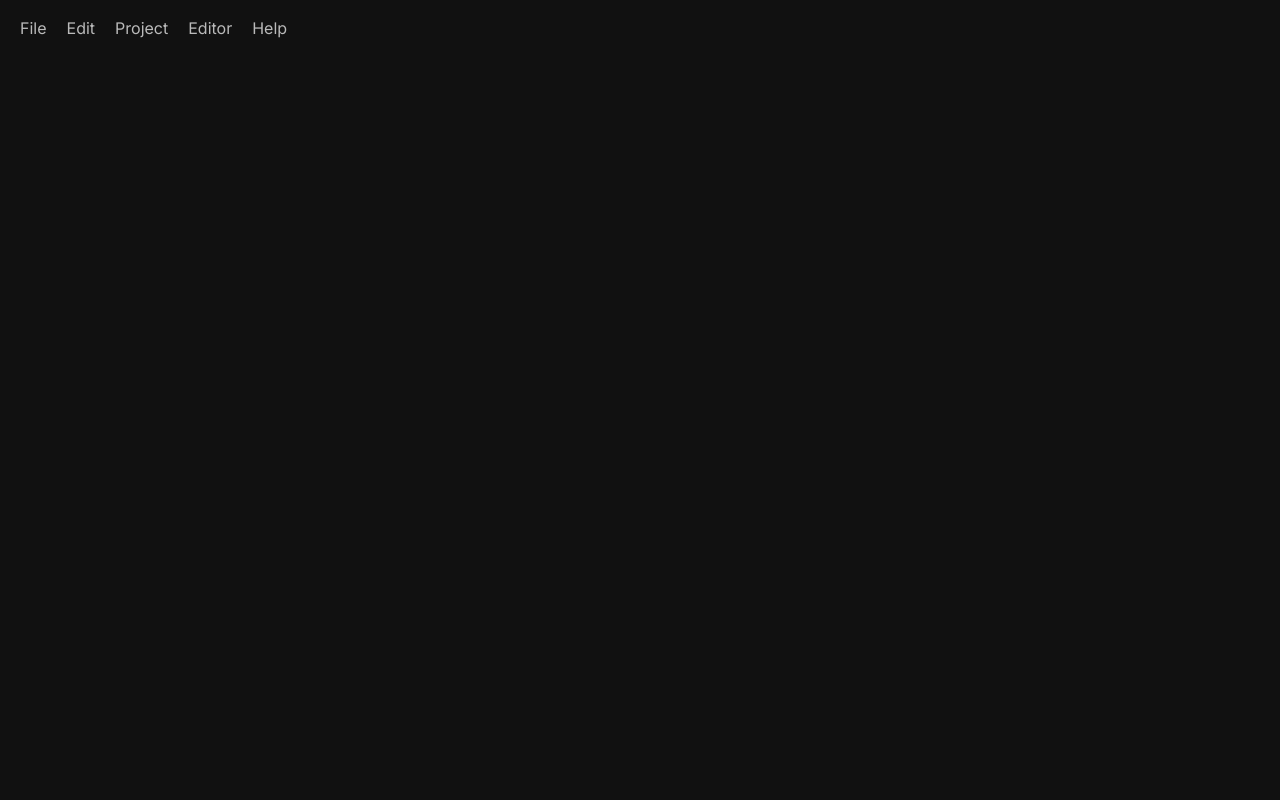
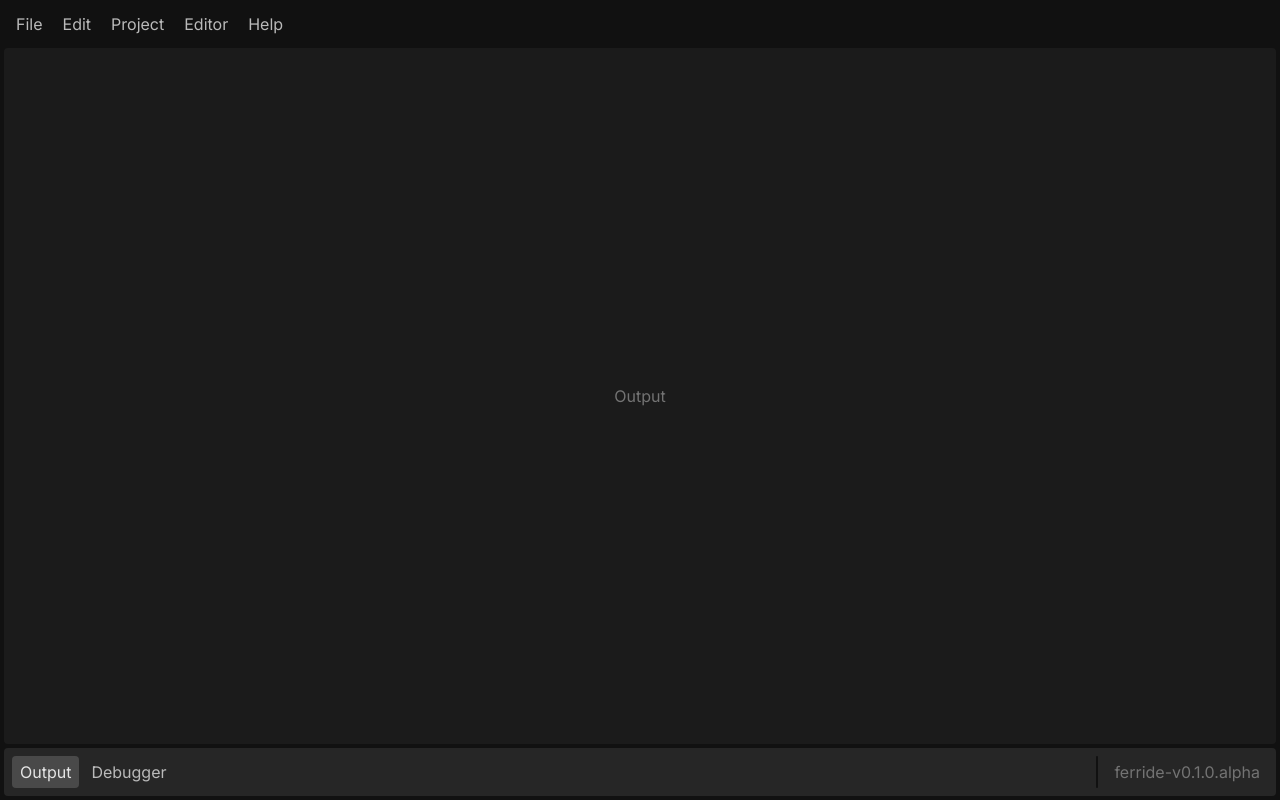
Before and after one commit to thatmisaki/Ferride, a React (Vite) app in the folder apps/ferride/: page / in a window 1280 px wide. Built offline with nearby package versions, Linux system fonts and the light colour scheme.

Commit message:
feat: display viewport root + footer

```diff
--- a/apps/ferride/src/App.tsx
+++ b/apps/ferride/src/App.tsx
@@ -1,4 +1,5 @@
 import Header from "./components/Header";
+import ViewportRoot from "./components/ViewportRoot";
 
 /// The root application window.
 export default function App() {
@@ -9,6 +10,8 @@ export default function App() {
     >
       {/* Header Container */}
       <Header />
+      {/* Viewport Container */}
+      <ViewportRoot />
     </div>
   );
 }
--- /dev/null
+++ b/apps/ferride/src/components/Footer.tsx
@@ -0,0 +1,31 @@
+import { Separator } from "radix-ui";
+import FooterMenu from "./FooterMenu";
+
+/// The root application footer widget.
+export default function Footer({ tabRef }: { tabRef: HTMLDivElement | null }) {
+  return (
+    <footer
+      className="flex flex-row items-center justify-start gap-4 rounded-sm p-2
+        dark:bg-editor-800"
+    >
+      {/* Menu Navigation Container */}
+      <FooterMenu tabRef={tabRef} />
+
+      <Separator.Root
+        className="h-full w-0.5 rounded-sm dark:bg-editor-900"
+        decorative
+        orientation="vertical"
+      />
+
+      {/* GitHub Repository Anchor */}
+      <a
+        href="https://github.com/thatmisaki/Ferride"
+        target="_blank"
+        className="mr-2 font-editor transition-colors hover:underline
+          dark:text-text-300"
+      >
+        ferride-v0.1.0.alpha
+      </a>
+    </footer>
+  );
+}
--- /dev/null
+++ b/apps/ferride/src/components/FooterMenu.tsx
@@ -0,0 +1,55 @@
+import { Portal, Tabs } from "radix-ui";
+
+/// The root header menu bar navigation widget.
+export default function FooterMenu({
+  tabRef,
+}: {
+  tabRef: HTMLDivElement | null;
+}) {
+  const items = ["Output", "Debugger"];
+
+  return (
+    <div className="flex flex-1 flex-row items-center justify-between">
+      <Tabs.Root defaultValue="Output">
+        <Tabs.List asChild>
+          <nav className="flex flex-row items-center justify-start gap-1">
+            {/* Menu Items */}
+            {items.map((item) => (
+              <Tabs.Trigger key={item} value={item} asChild>
+                <button
+                  type="button"
+                  className="group cursor-pointer rounded-sm px-2 py-1
+                    leading-none transition-colors outline-none
+                    dark:hover:bg-editor-750
+                    dark:data-[state=active]:bg-editor-700"
+                >
+                  <span
+                    className="font-editor text-base font-normal
+                      transition-colors dark:text-text-200
+                      dark:group-hover:text-text-100
+                      dark:group-data-[state=active]:text-text-100"
+                  >
+                    {item}
+                  </span>
+                </button>
+              </Tabs.Trigger>
+            ))}
+          </nav>
+        </Tabs.List>
+        {items.map((item) => (
+          <Tabs.Content key={item} value={item} asChild>
+            <Portal.Root container={tabRef} asChild>
+              <div
+                className="flex h-full flex-1 items-center justify-center
+                  font-editor text-base font-normal transition-colors
+                  dark:text-text-300"
+              >
+                {item}
+              </div>
+            </Portal.Root>
+          </Tabs.Content>
+        ))}
+      </Tabs.Root>
+    </div>
+  );
+}
--- a/apps/ferride/src/components/Header.tsx
+++ b/apps/ferride/src/components/Header.tsx
@@ -1,11 +1,11 @@
-import Menu from "./Menu";
+import HeaderMenu from "./HeaderMenu";
 
 /// The root application header widget.
 export default function Header() {
   return (
-    <header className="grid grid-cols-3 items-center p-2">
+    <header className="grid grid-cols-3 items-center p-1">
       {/* Menu Navigation Container */}
-      <Menu />
+      <HeaderMenu />
     </header>
   );
 }
--- a/apps/ferride/src/components/Menu.tsx
+++ b/apps/ferride/src/components/HeaderMenu.tsx
@@ -1,7 +1,7 @@
 import { Menubar } from "radix-ui";
 
-/// The root menu bar navigation widget.
-export default function Menu() {
+/// The root header menu bar navigation widget.
+export default function HeaderMenu() {
   return (
     <Menubar.Root asChild>
       <nav className="mr-auto flex flex-row items-center justify-start gap-1">
@@ -13,12 +13,14 @@ export default function Menu() {
                 type="button"
                 className="group cursor-pointer rounded-sm px-2 py-1
                   leading-none transition-colors outline-none
-                  data-highlighted:bg-editor-800 dark:hover:bg-editor-800"
+                  data-highlighted:bg-editor-800 dark:hover:bg-editor-800
+                  dark:data-[state=open]:bg-editor-800"
               >
                 <span
                   className="font-editor text-base font-normal transition-colors
                     dark:text-text-200 dark:group-hover:text-text-100
-                    dark:group-data-highlighted:text-text-100"
+                    dark:group-data-highlighted:text-text-100
+                    dark:group-data-[state=open]:text-text-100"
                 >
                   {item}
                 </span>
--- /dev/null
+++ b/apps/ferride/src/components/ViewportRoot.tsx
@@ -0,0 +1,22 @@
+import { useState } from "react";
+import Footer from "./Footer";
+
+/// The root application viewport widget.
+export default function ViewportRoot() {
+  const [tabRef, setTabRef] = useState<HTMLDivElement | null>(null);
+
+  return (
+    <main className="flex flex-1">
+      {/* Column Split */}
+      <div className="flex flex-1 flex-col gap-1">
+        {/* Game Viewport */}
+        <div
+          ref={setTabRef}
+          className="flex-1 rounded-sm dark:bg-editor-850"
+        ></div>
+        {/* Footer Viewport */}
+        <Footer tabRef={tabRef} />
+      </div>
+    </main>
+  );
+}
--- a/packages/tailwindcss/tailwind.css
+++ b/packages/tailwindcss/tailwind.css
@@ -10,14 +10,40 @@
 
   /* Colour Variables */
   --color-text-100: var(--color-neutral-200);
+  --color-text-150: color-mix(
+    in srgb,
+    var(--color-text-100),
+    var(--color-text-200)
+  );
   --color-text-200: color-mix(
     in srgb,
     var(--color-neutral-300),
     var(--color-neutral-400)
   );
+  --color-text-250: color-mix(
+    in srgb,
+    var(--color-text-200),
+    var(--color-text-300)
+  );
+  --color-text-300: var(--color-neutral-500);
 
   /* Colour Variables */
+  --color-editor-700: color-mix(
+    in srgb,
+    var(--color-neutral-600),
+    var(--color-neutral-700)
+  );
+  --color-editor-750: color-mix(
+    in srgb,
+    var(--color-editor-700),
+    var(--color-editor-800)
+  );
   --color-editor-800: var(--color-neutral-800);
+  --color-editor-850: color-mix(
+    in srgb,
+    var(--color-editor-800),
+    var(--color-editor-900)
+  );
   --color-editor-900: color-mix(
     in srgb,
     var(--color-neutral-900),
```
